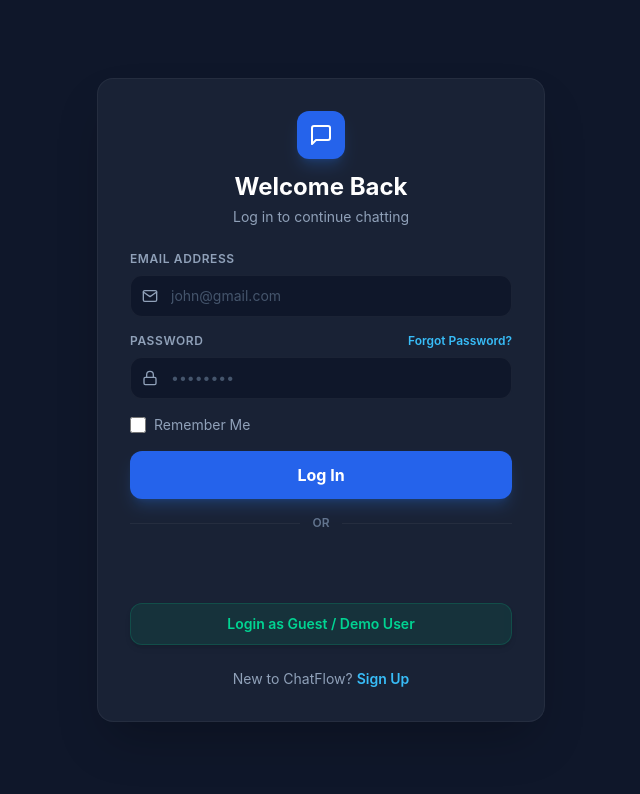
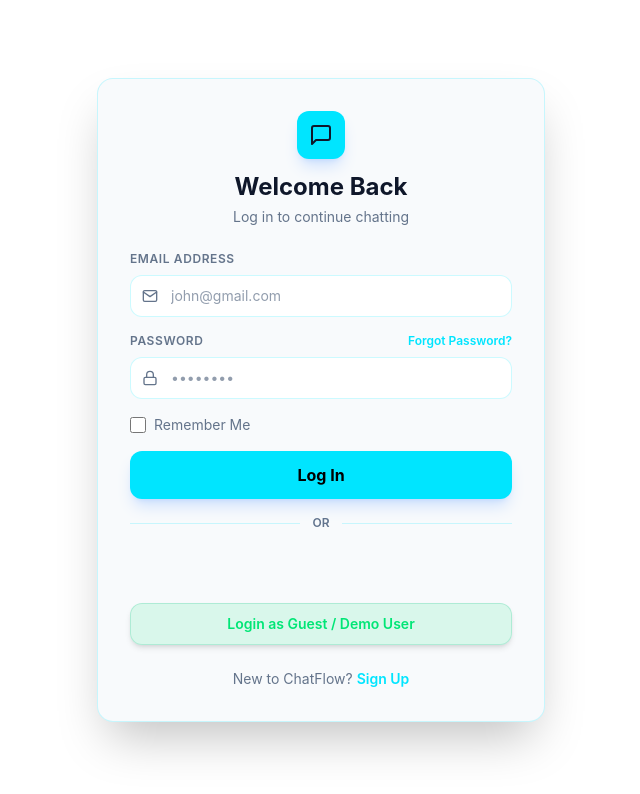
Before and after one commit to dheerajpalhani/realtime-chat-day22, a React (Vite) app in the folder client/: page /login in a window 1280 px wide. Shown: the top 794 px of the page, without its empty margins (319-959 px from the left). Built offline with nearby package versions, Linux system fonts and the light colour scheme; no server answers.

Commit message:
update theme to light neon

```diff
--- a/client/src/index.css
+++ b/client/src/index.css
@@ -1,60 +1,166 @@
 @import "tailwindcss";
+
+:root {
+  --bg-primary: #FFFFFF;
+  --bg-secondary: #F8FAFC;
+  --bg-tertiary: #F1F5F9;
+
+  --text-primary: #0F172A;
+  --text-secondary: #334155;
+  --text-muted: #64748B;
+
+  --border-color: rgba(0, 229, 255, 0.2);
+
+  /* Neon Accents */
+  --neon-cyan: #00E5FF;
+  --neon-purple: #D500F9;
+  --neon-pink: #FF1744;
+  --neon-green: #00E676;
+}
+
+.dark {
+  --bg-primary: #090D1A;
+  --bg-secondary: #0F172A;
+  --bg-tertiary: #04060D;
+
+  --text-primary: #F8FAFC;
+  --text-secondary: #CBD5E1;
+  --text-muted: #64748B;
+
+  --border-color: rgba(255, 255, 255, 0.05);
+}
 
 @layer base {
   body {
-    background-color: #F8FAFC; /* Slate-50 (light theme default) */
-    color: #0F172A;            /* Slate-900 */
+    background-color: var(--bg-primary);
+    color: var(--text-primary);
     font-family: 'Inter', system-ui, -apple-system, BlinkMacSystemFont, 'Segoe UI', Roboto, Oxygen, Ubuntu, Cantarell, sans-serif;
     transition: background-color 0.3s ease, color 0.3s ease, border-color 0.3s ease;
   }
 }
 
-.dark body {
-  background-color: #0F172A; /* Slate-900 */
-  color: #E2E8F0;            /* Slate-200 */
+/* Global utility overrides to map hardcoded dark colors to light-neon variables */
+.bg-\[\#0F172A\]\/40,
+.bg-\[\#0F172A\] {
+  background-color: var(--bg-primary) !important;
 }
 
-/* Custom Scrollbar Styles for premium UX */
+.bg-\[\#1E293B\]\/70,
+.bg-\[\#1E293B\]\/50,
+.bg-\[\#1E293B\]\/40,
+.bg-\[\#1E293B\] {
+  background-color: var(--bg-secondary) !important;
+  backdrop-filter: none !important;
+}
+
+.bg-\[\#090D1A\] {
+  background-color: var(--bg-tertiary) !important;
+}
+
+/* Text overrides */
+.text-white {
+  color: var(--text-primary) !important;
+}
+
+.text-slate-200 {
+  color: var(--text-secondary) !important;
+}
+
+.text-slate-300 {
+  color: var(--text-secondary) !important;
+}
+
+.text-slate-400 {
+  color: var(--text-muted) !important;
+}
+
+/* Border overrides */
+.border-white\/5 {
+  border-color: var(--border-color) !important;
+}
+
+/* Glass panels */
+.glass-panel {
+  background: var(--bg-secondary) !important;
+  border-color: var(--border-color) !important;
+}
+
+.glass-panel-light {
+  background: var(--bg-tertiary) !important;
+  border-color: var(--border-color) !important;
+}
+
+/* Chat bubble updates */
+.chat-bubble-received {
+  background: var(--bg-secondary) !important;
+  color: var(--text-primary) !important;
+  border: 1px solid var(--border-color) !important;
+}
+
+.chat-bubble-sent {
+  background: linear-gradient(135deg, var(--neon-cyan), #00B0FF) !important;
+  color: #000000 !important; /* Dark text on bright neon-cyan is ultra-readable */
+}
+
+/* Input fields text visibility */
+input, textarea {
+  color: var(--text-primary) !important;
+}
+
+input::placeholder, textarea::placeholder {
+  color: var(--text-muted) !important;
+  opacity: 0.7;
+}
+
+/* Highlights and icons matching neon schema */
+.bg-\[\#2563EB\] {
+  background-color: var(--neon-cyan) !important;
+  color: #000000 !important;
+}
+
+.bg-blue-500\/10 {
+  background-color: rgba(0, 229, 255, 0.12) !important;
+}
+
+.text-\[\#38BDF8\] {
+  color: var(--neon-cyan) !important;
+}
+
+.border-blue-500\/20 {
+  border-color: var(--border-color) !important;
+}
+
+.bg-purple-500\/10 {
+  background-color: rgba(213, 0, 249, 0.12) !important;
+}
+
+.text-purple-400 {
+  color: var(--neon-purple) !important;
+}
+
+.bg-emerald-500\/10 {
+  background-color: rgba(0, 230, 118, 0.12) !important;
+}
+
+.text-emerald-400 {
+  color: var(--neon-green) !important;
+}
+
+/* Scrollbars */
 ::-webkit-scrollbar {
   width: 6px;
   height: 6px;
 }
 
 ::-webkit-scrollbar-track {
-  background: #0F172A;
+  background: var(--bg-primary);
 }
 
 ::-webkit-scrollbar-thumb {
-  background: #1E293B;
+  background: var(--border-color);
   border-radius: 9999px;
 }
 
 ::-webkit-scrollbar-thumb:hover {
-  background: #334155;
+  background: var(--neon-cyan);
 }
-
-/* Custom styles for animations & glassmorphism details */
-.glass-panel {
-  background: rgba(30, 41, 59, 0.7);
-  backdrop-filter: blur(12px);
-  -webkit-backdrop-filter: blur(12px);
-  border: 1px solid rgba(255, 255, 255, 0.05);
-}
-
-.glass-panel-light {
-  background: rgba(30, 41, 59, 0.4);
-  backdrop-filter: blur(8px);
-  -webkit-backdrop-filter: blur(8px);
-  border: 1px solid rgba(255, 255, 255, 0.03);
-}
-
-.chat-bubble-sent {
-  background: linear-gradient(135deg, #2563EB, #1D4ED8);
-  border-top-right-radius: 4px;
-}
-
-.chat-bubble-received {
-  background: #1E293B;
-  border-top-left-radius: 4px;
-  border: 1px solid rgba(255, 255, 255, 0.05);
-}
--- a/client/src/pages/Login.jsx
+++ b/client/src/pages/Login.jsx
@@ -39,7 +39,7 @@ const Login = () => {
 
         google.accounts.id.renderButton(
           document.getElementById('google-signin-btn'),
-          { theme: 'outline', size: 'large', width: '380' }
+          { theme: 'outline', size: 'large', width: 384, alignment: 'center' }
         );
       } catch (err) {
         console.warn('Google Sign-In initialization failed:', err);
@@ -204,7 +204,7 @@ const Login = () => {
 
         {/* Google Authentication Anchor Button */}
         <div className="w-full flex justify-center">
-          <div id="google-signin-btn" className="w-full max-w-xs h-[40px]"></div>
+          <div id="google-signin-btn" className="w-full h-[40px]"></div>
         </div>
 
         {/* Demo Login Button */}
--- a/client/src/pages/Register.jsx
+++ b/client/src/pages/Register.jsx
@@ -41,7 +41,7 @@ const Register = () => {
 
         google.accounts.id.renderButton(
           document.getElementById('google-signup-btn'),
-          { theme: 'outline', size: 'large', width: '380' }
+          { theme: 'outline', size: 'large', width: 384, alignment: 'center' }
         );
       } catch (err) {
         console.warn('Google Sign-In initialization failed:', err);
@@ -208,7 +208,7 @@ const Register = () => {
 
         {/* Google Authentication Anchor Button */}
         <div className="w-full flex justify-center">
-          <div id="google-signup-btn" className="w-full max-w-xs h-[40px]"></div>
+          <div id="google-signup-btn" className="w-full h-[40px]"></div>
         </div>
 
         {/* Footer Link */}
```
